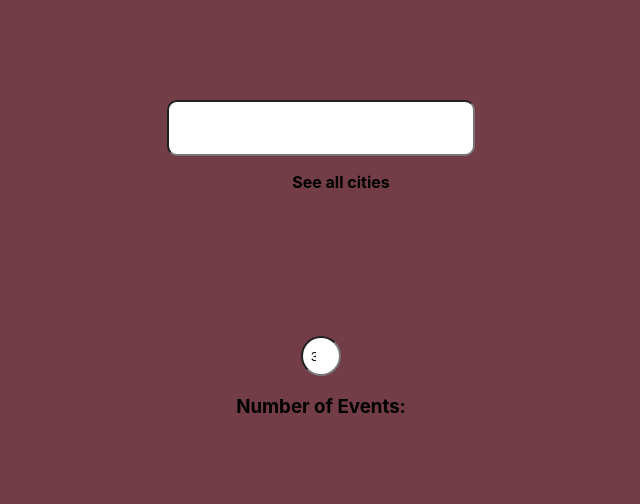
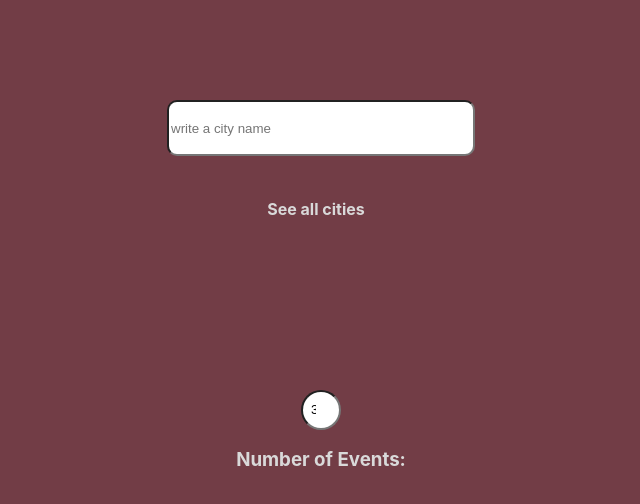
Before and after one commit to BJaguar71/MeetApp, a React (Create React App) app: page / in a window 1280 px wide. Shown: the top 504 px of the page, without its empty margins (319-959 px from the left). Built offline with nearby package versions, Linux system fonts and the light colour scheme.

Commit message:
imported style sheet

```diff
--- a/src/CitySearch.js
+++ b/src/CitySearch.js
@@ -1,4 +1,5 @@
 import React, { Component } from "react";
+import "./App.css";
 // VARS and FUNCS //////////
 import { mockData } from "./mock-data";
 import { extractLocations } from "./api";
@@ -44,6 +45,7 @@ class CitySearch extends Component {
           // to detect any textual changes might have been made on the input
 
           onChange={this.handleInputChanged}
+          placeholder="write a city name"
         />
         <ul className="suggestions">
           {this.state.suggestions.map((suggestion) => (
@@ -54,8 +56,8 @@ class CitySearch extends Component {
               {suggestion}
             </li>
           ))}
-          <li>
-            <b>See all cities</b>
+          <li className="cityResult">
+            <b className="seeAll">See all cities</b>
           </li>
         </ul>
       </div>
--- a/src/Event.js
+++ b/src/Event.js
@@ -1,4 +1,5 @@
 import React, { Component } from "react";
+import "./App.css";
 
 class Event extends Component {
   state = { collapsed: true };
--- a/src/EventList.js
+++ b/src/EventList.js
@@ -1,5 +1,6 @@
 import React, { Component } from "react";
 import Event from "./Event";
+import "./App.css";
 
 class EventList extends Component {
   render() {
--- a/src/NumberOfEvents.js
+++ b/src/NumberOfEvents.js
@@ -1,4 +1,5 @@
 import React, { Component } from "react";
+import "./App.css";
 
 class NumberOfEvents extends Component {
   // initial state when user doesn't specify the number of events
@@ -23,7 +24,7 @@ class NumberOfEvents extends Component {
           onChange={(e) => this.setState({ numberOfEvents: e.target.value })}
           value={this.state.numberOfEvents}
         />
-        <h3>Number of Events:</h3>
+        <h3 className="numOfEvent-h3">Number of Events:</h3>
         <ul className="event suggestions"></ul>
       </div>
     );
```
